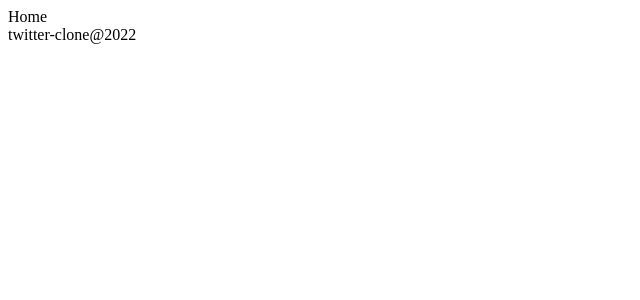
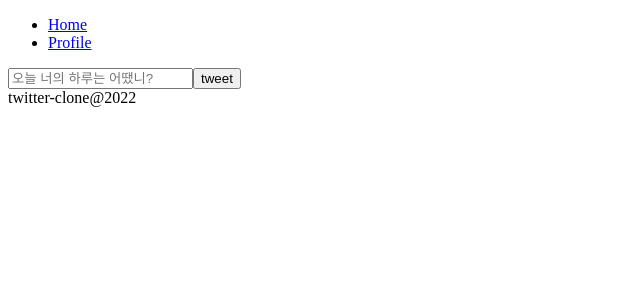
Before and after one commit to yeonghoon123/twitter_clone, a React (Create React App) app: page / in a window 1280 px wide. Shown: the top 300 px of the page, without its empty margins (0-640 px from the left). Built offline with nearby package versions, Linux system fonts and the light colour scheme; no server answers; sample sign-in values are in the browser's storage.

Commit message:
tweet 게시 완료

```diff
--- /dev/null
+++ b/src/components/Navigation.js
@@ -0,0 +1,19 @@
+import React from 'react';
+import { Link } from 'react-router-dom';
+
+const Navigation = () => {
+    return (
+        <>
+            <ul>
+                <li>
+                    <Link to='/'>Home</Link>
+                </li>
+                <li>
+                    <Link to='/profile'>Profile</Link>
+                </li>
+            </ul>
+        </>
+    )
+}
+
+export default Navigation
--- a/src/components/Router.js
+++ b/src/components/Router.js
@@ -3,21 +3,37 @@ import {
     BrowserRouter as Router,
     Switch,
     Route,
+    Redirect
 } from "react-router-dom";
 import Home from '../route/Home';
 import Auth from '../route/Auth';
+import Profile from '../route/Profile';
+import Navigation from "./Navigation";
 
-const AppRouter = ({loginStatus}) => {
+const AppRouter = ({ loginStatus }) => {
     return (
         <Router>
             <Switch>
-            <Route exact path="/">
                 {loginStatus ?
-                    <Home />
-                :
-                    <Auth />
+                    <>
+                        <Navigation />
+                        <Route exact path="/">
+                            <Home />
+                        </Route>
+
+                        <Route path="/profile">
+                            <Profile />
+                        </Route>
+                        <Redirect from="*" to="/" />
+                    </>
+                    :
+                    <>
+                        <Route exact path="/">
+                            <Auth />
+                        </Route>
+                        <Redirect from="*" to="/" />
+                    </>
                 }
-                </Route>
             </Switch>
         </Router>
     )
--- a/src/firebase.js
+++ b/src/firebase.js
@@ -1,5 +1,6 @@
 import firebase from "firebase/compat/app";
 import "firebase/compat/auth";
+import "firebase/compat/database"
 import "firebase/compat/firestore";
 import "firebase/compat/storage";
 
@@ -16,5 +17,11 @@ const firebaseConfig = {
 // Initialize Firebase
 firebase.initializeApp(firebaseConfig);
 
+// firebase export
+export const firebaseInstance = firebase;
+
 // 사용자 인증 정보
 export const authService = firebase.auth();
+
+// firebase database 사용 함수
+export const dbService = firebase.firestore();
--- a/src/route/Auth.js
+++ b/src/route/Auth.js
@@ -1,5 +1,5 @@
 import React, { useState } from 'react';
-import { authService } from '../firebase';
+import { authService, firebaseInstance } from '../firebase';
 
 export default () => {
     const [userEmail, setUserEmail] = useState(''); // 사용자가 입력한 이메일
@@ -41,6 +41,21 @@ export default () => {
 
     // 페이지가 로그인과 회원가입을 구분하는 이벤트
     const toggleSwitch = (event) => setNewAccount(!newAccount)
+
+    // 소셜 로그인
+    const socialLogin = async (event) => {
+        const { target: { name } } = event; // 소셜 로그인 매체 이름
+        let provider; // 소셜 로그인 매체별 provider
+
+        // 소셜 로그인 매체별 provider 발급
+        if (name === 'google') {
+            provider = new firebaseInstance.auth.GoogleAuthProvider();
+        } else if (name === 'github') {
+            provider = new firebaseInstance.auth.GithubAuthProvider();
+        }
+
+        await authService.signInWithPopup(provider); // 로그인 팝업
+    }
     return (
         <div>
             <form onSubmit={onSubmit}>
@@ -49,8 +64,8 @@ export default () => {
                 <input type="submit" value={newAccount ? "Create Account" : "Sign in"} />
                 <div onClick={toggleSwitch}>{newAccount ? "Sign In" : "Create Account"}</div>
             </form>
-            <button>Google</button>
-            <button>Github</button>
+            <button name='google' onClick={socialLogin}>Google</button>
+            <button name='github' onClick={socialLogin}>Github</button>
         </div>
     )
 }
--- a/src/route/Home.js
+++ b/src/route/Home.js
@@ -1,3 +1,38 @@
-import React from 'react';
+import React, { useState } from 'react';
+import { dbService } from '../firebase';
 
-export default () => <div>Home</div>
+const Home =() => {
+    const [userTweet, setUserTweet] = useState(''); // 사용자가 작성한 트윗
+
+    // form submit이벤트
+    const onSubmit = async (event) =>{
+        event.preventDefault();
+
+        // firestore에 데이터 저장
+        await dbService.collection('tweet').add({
+            tweet : userTweet,
+            createdate : Date.now()
+        })
+
+        alert('complete');
+        setUserTweet(''); // tweet 초기화
+    }
+
+    // 사용자 트윗 입력 데이터
+    const onChange = (event) => {
+        const {target : {value}} = event;
+
+        setUserTweet(value);
+    }
+
+    return(
+        <div>
+            <form onSubmit={onSubmit}>
+                <input type="text" placeholder='오늘 너의 하루는 어땠니?' value={userTweet} maxLength={120} onChange={onChange} />
+                <input type="submit" value="tweet" />
+            </form>
+        </div>
+    )
+}
+
+export default Home
--- a/src/route/Profile.js
+++ b/src/route/Profile.js
@@ -0,0 +1,14 @@
+import React from 'react';
+import { authService } from '../firebase';
+
+export default () => {
+    // 로그아웃 기능
+    const signOutClick = () => {
+        authService.signOut();
+    }
+    return(
+        <>
+            <button onClick={signOutClick}>Sign Out</button>
+        </>
+    )
+}
```
